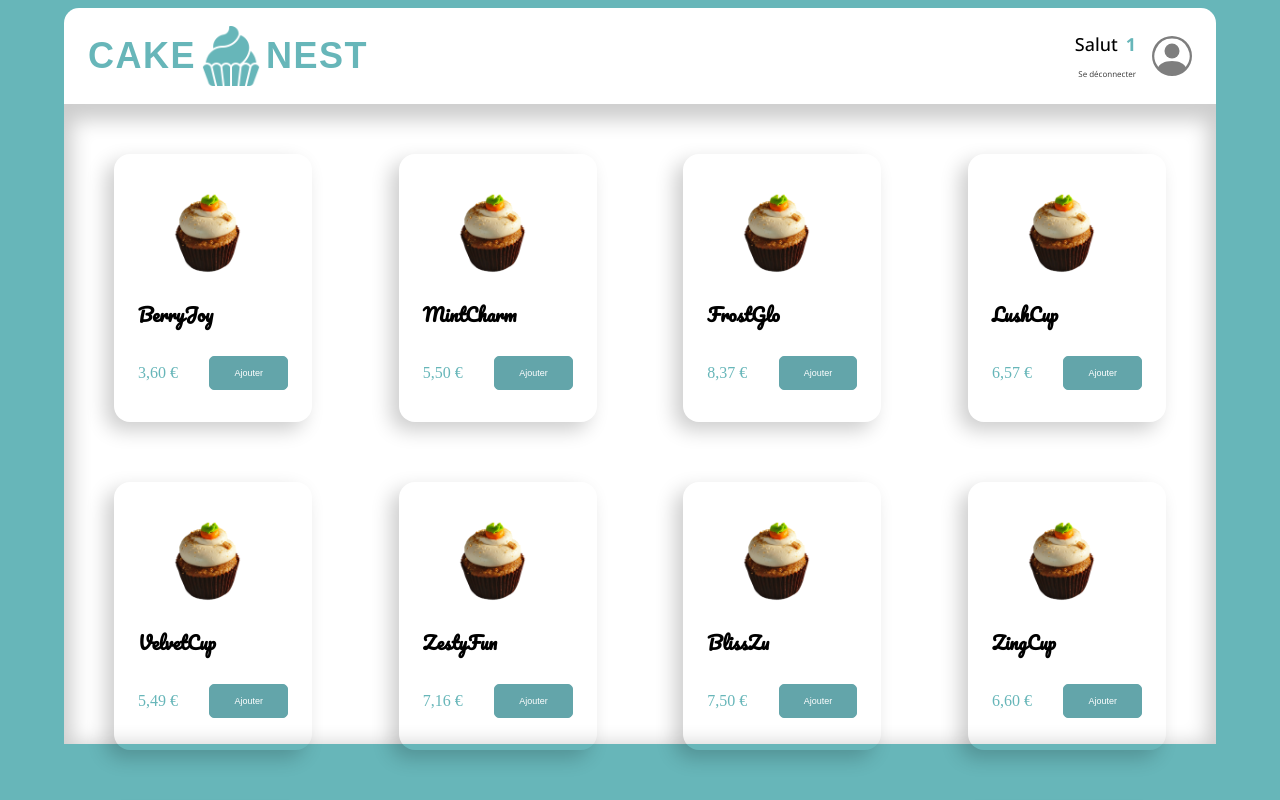
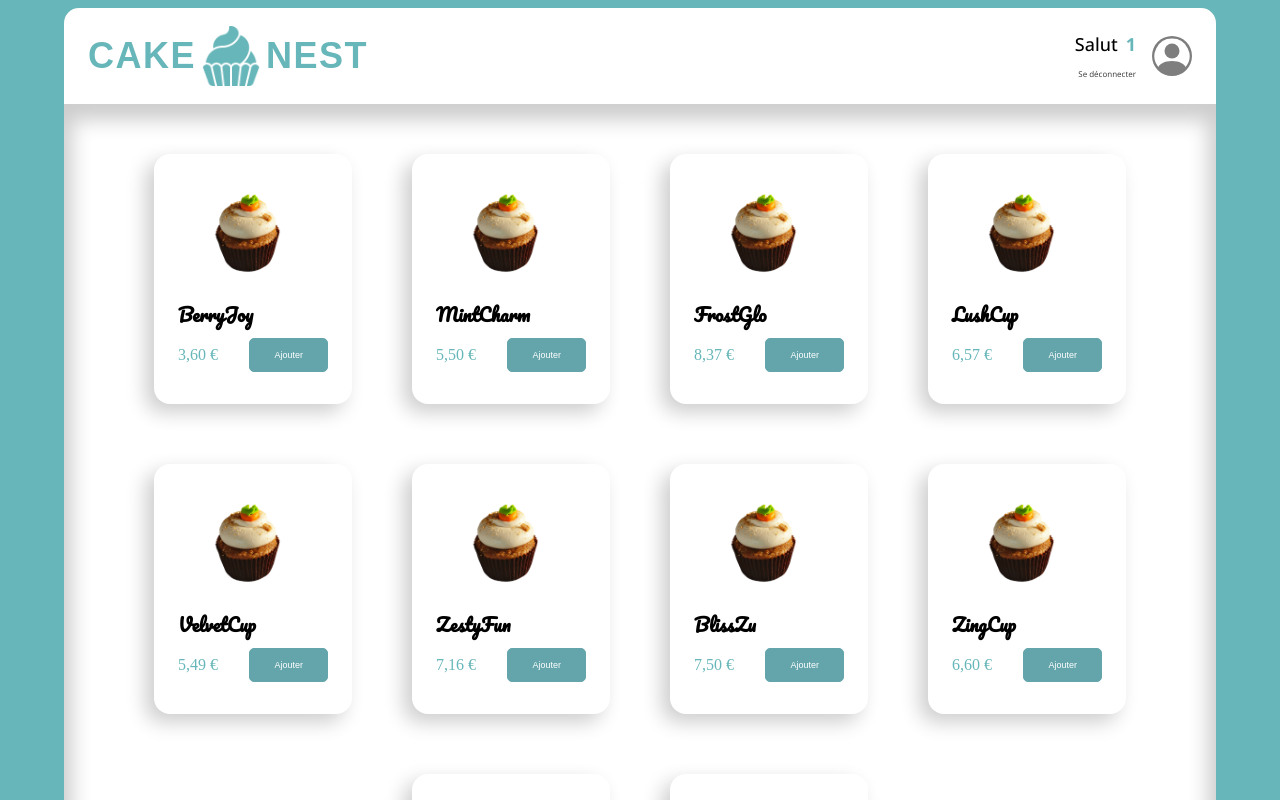
Before and after one commit to Cibernitron/React, a React (Vite) app: page /order/1 in a window 1280 px wide. Shown: the top 800 px of the page. Built offline with nearby package versions, Linux system fonts and the light colour scheme.

Commit message:
F05 - maj

```diff
--- a/src/components/pages/order/Fake.js
+++ b/src/components/pages/order/Fake.js
@@ -110,4 +110,5 @@ export const fakeMenu = [
     isAvailable: true,
     isAdvertised: false,
   },
+
 ]
--- a/src/components/pages/order/OrderPage.jsx
+++ b/src/components/pages/order/OrderPage.jsx
@@ -27,8 +27,8 @@ export default function OrderPage() {
 const Menu = styled.div`
 display: flex;
 flex-wrap: wrap; /* Permet aux éléments de se placer sur plusieurs lignes */
-justify-content: space-between; /* Espacement uniforme entre les cartes */
-height: 80vh;
+justify-content: center;
+min-height: 80vh;
 background-color: white;
 box-shadow: 0px 8px 20px 8px rgba(0, 0, 0, 0.2) inset;
 padding: 50px;
--- a/src/components/reusable-ui/Card.jsx
+++ b/src/components/reusable-ui/Card.jsx
@@ -10,11 +10,11 @@ export default function Card({ name ,  price ,  image }) {
   return (
     <CardContainer>
       <Image src={image} />
-      <Name>{name}</Name>
-      <Div>
-        <Price>{formattedPrice}</Price>
-        <AddButton className="button" label="Ajouter" />
-      </Div>
+        <Name>{name}</Name>
+        <Div>
+          <Price>{formattedPrice}</Price>
+          <AddButton className="button" label="Ajouter" />
+        </Div>
     </CardContainer>
   );
 }
@@ -27,6 +27,7 @@ const CardContainer = styled.div`
   box-shadow: -8px 8px 20px 0px rgb(0 0 0 / 20%);
   padding: 24px;
   border-radius: 16px;
+  max-height: 280px;
 `;
 const Image = styled.img`
   width: 150px;
@@ -35,11 +36,12 @@ const Name = styled.p`
   font-size: large;
   font-family: "Pacifico",sans-serif;
   font-optical-sizing: auto;
-  font-weight: 700;
+  font-weight: 600;
   font-style: normal;
   font-variation-settings: "wdth" 100;
   text-align: start;
   width: 100%;
+  margin-bottom: 0;
 `;
 const Div = styled.div`
   display: flex;
@@ -47,6 +49,7 @@ const Div = styled.div`
   width: 100%;
   align-items: center;
 `;
+
 const Price = styled.p`
   color: ${theme.colors.primary};
 `;
```
